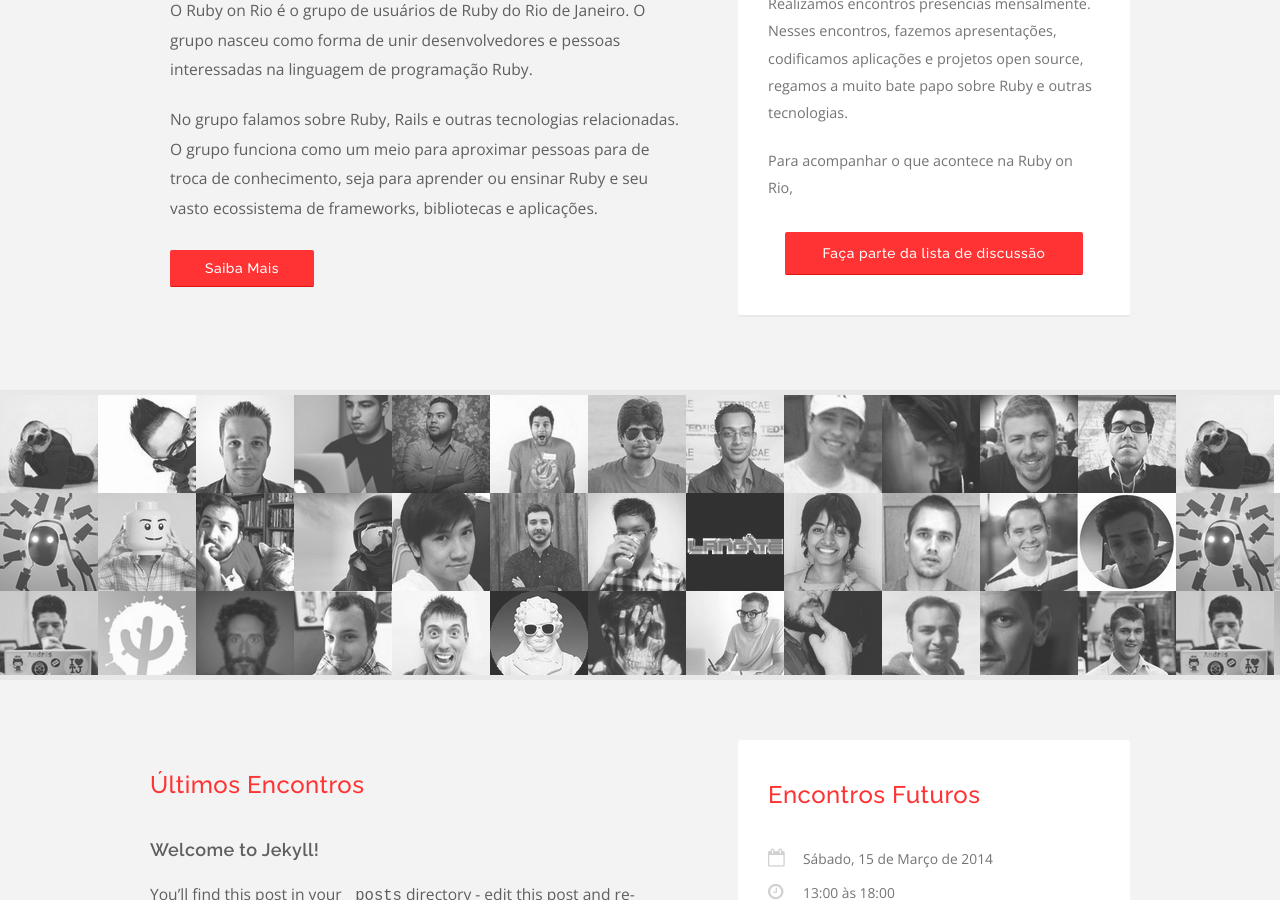
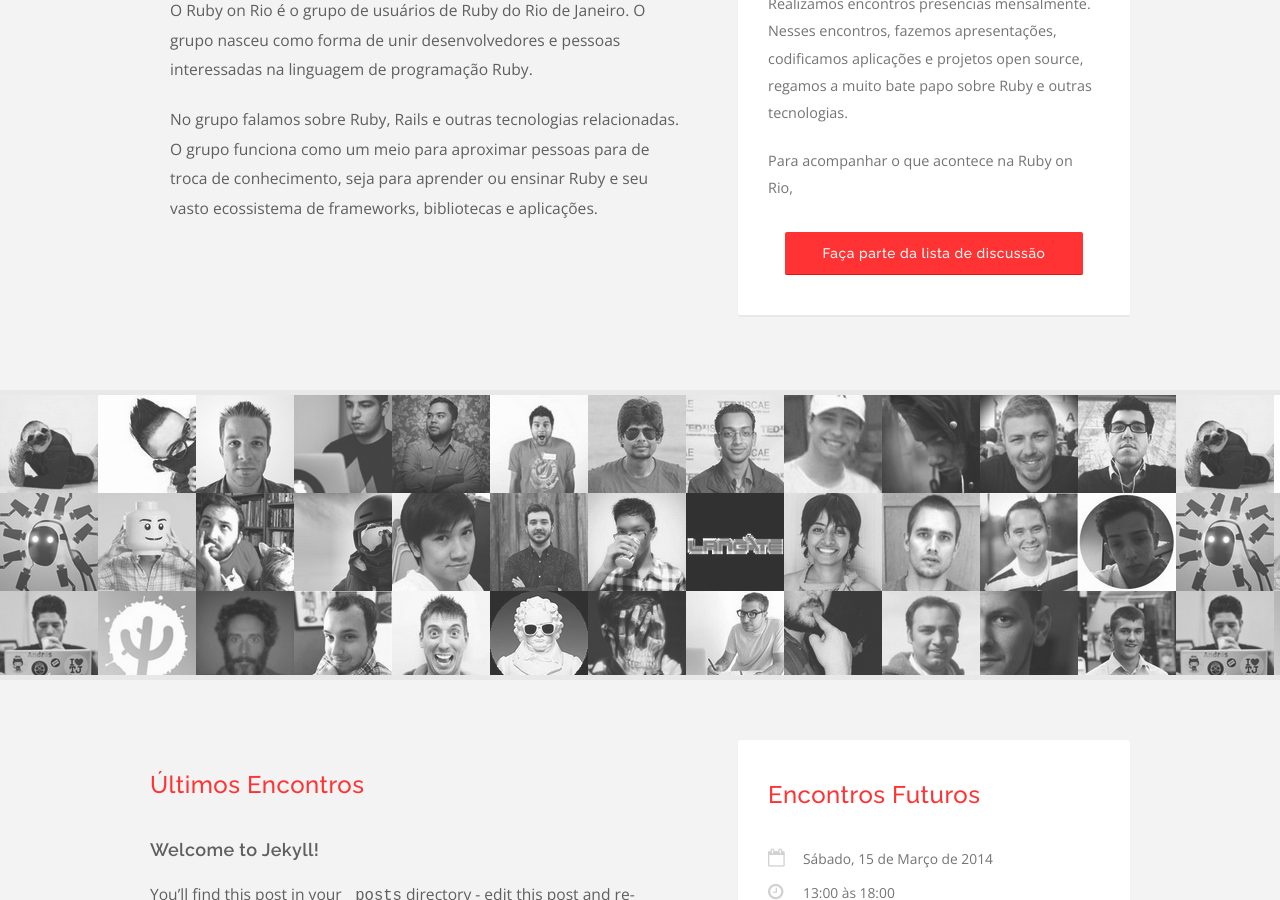
Before and after one commit to rubyonrio/rubyonrio.github.com, a Jekyll site: the page built from index.html, in a window 1280 px wide and 900 px high, scrolled down 530 px. Built offline with Jekyll 4.4.1, drawn with Linux system fonts in a browser that asks for light colours; nearby versions of some CDN libraries.

Commit message:
Removed button 'saiba mais' for the group.

```diff
--- a/index.html
+++ b/index.html
@@ -57,7 +57,6 @@ futute_events:
         No grupo falamos sobre Ruby, Rails e outras tecnologias relacionadas. O grupo funciona como um meio para aproximar pessoas para de troca de conhecimento, seja para aprender ou ensinar Ruby e seu vasto ecossistema de frameworks, bibliotecas e aplicações.
       </p>
       <br>
-      <a class="b" href="">Saiba Mais</a>
     </article>
 
     <aside class="about-meetings">
```
